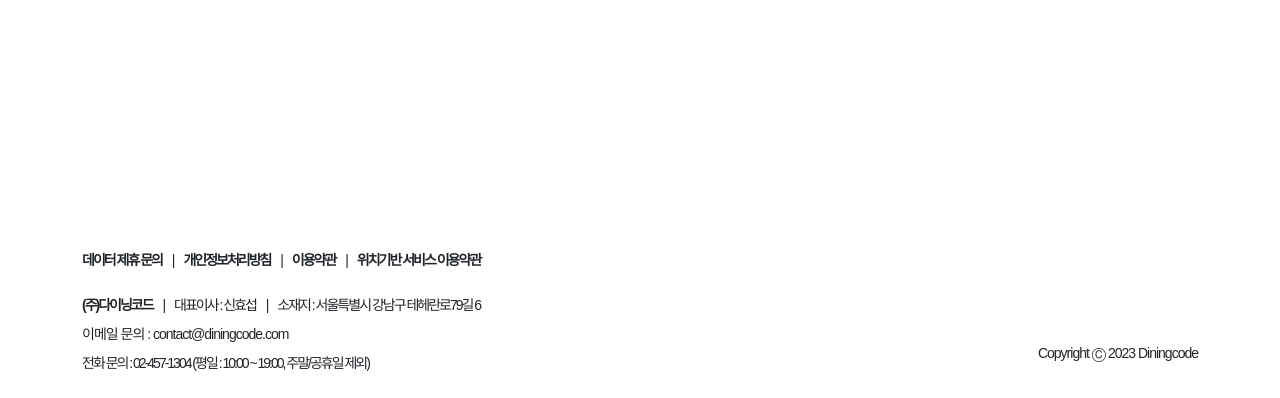
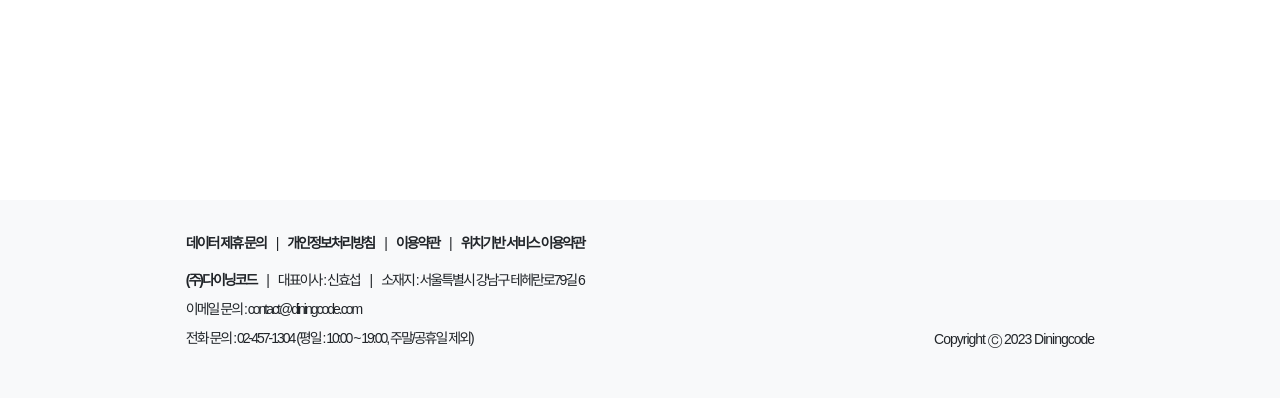
Before and after one commit to hyun-seokkk/Team-03, a Django app: template templates/base.html in a window 1280 px wide; the page is wider, and only the part inside the window is pictured. Shown: the part 402-800 px from the top of that part. Run offline with Django 3.2, Linux system fonts and the light colour scheme; the template is opened without the code that fills it, so the values that code supplies are empty.

Commit message:
Fix base

```diff
--- a/templates/base.html
+++ b/templates/base.html
@@ -5,7 +5,6 @@
     <meta http-equiv="X-UA-Compatible" content="IE=edge" />
     <meta name="viewport" content="width=device-width, initial-scale=1.0" />
     <title>{% block title %}{% endblock title %}</title>
-
     <link
       href="https://cdn.jsdelivr.net/npm/bootstrap@5.3.0-alpha1/dist/css/bootstrap.min.css"
       rel="stylesheet"
@@ -18,16 +17,8 @@
     />
   </head>
   <style>
-
-    .font-weight-bold {
-      font-weight: bold;
-    }
-
-    footer {
-      letter-spacing: -2px;
-      position: fixed;
-      bottom: 0;
-      width: 100%;
+    body {
+      font-family: 'Noto Sans KR', sans-serif;
     }
 
     a {
@@ -35,33 +26,79 @@
       text-color: black
     }
 
-    .navbar {
-      width: 120%;
-      height: 50px;
+    input {
+      max-width: 430px;
+      min-width: 430px;
+      height: 42px;
+      border-radius: 30px;
+      background-color: rgb(245, 245, 245);
+      box-sizing: border-box;
     }
 
-    .navbar-nav {
+    #nav1 {
       display: flex;
-      flex-direction: row;
       justify-content: center;
+      width: 100%;
+      min-height: 74px;
+      border-bottom: 1px solid rgb(234, 234, 234);
+      background-color: white;
+      display: grid;
+      grid-auto-flow: column;
+      grid-auto-columns: 282px 506px auto;
       align-items: center;
-      width: 55%;
+      min-width: 1070px;
+      height: 100%;
+      padding-left: 0px;
+      padding-right: 0px;
+      box-sizing: border-box;
+      font-size: 14px;
     }
+
+
+    #nav1 > div:last-child {
+      margin-left: auto;
+    }
+
+    #nav2 {
+      width: 100%;
+      min-width: 1070px;
+      height: 100%;
+      box-sizing: border-box;
+      font-size: 14px;
+    }
+
+    #nav2 .navbar-collapse {
+      display: flex;
+      justify-content: center;
+    }
+
+    footer {
+      letter-spacing: -2px;
+      position: fixed;
+      bottom: 0px;
+      font-size: 14px;
+      max-height: 198px;
+      padding: 40px 0px;
+      box-sizing: border-box;
+      align-items: center;
+      width: 100%;
+      min-width: 1070px;
+      height: 198px;
+      margin-top: 0px;
+    }
+
+    .font-weight-bold {
+      font-weight: bold;
+    }
+
     {% block style %}{% endblock style %}
   </style>
   <body>
-    <div
-      class="container d-flex justify-content-between align-items-center flex-wrap"
-      style="height=64px;"
-    >
-      <div
-        class="row align-items-center justify-content-between"
-        style="width: 55%"
-      >
+    <div id="nav1">
       <div class="col-md-2">
         <a href="#">
           <img
-              class="Diningcode__Logo"
+            class="logo"
             src="https://dcicons.s3.ap-northeast-1.amazonaws.com/new/images/web/react_components/Header/logo.png"
             alt="다이닝코드"
             width="148.194px"
@@ -69,49 +106,33 @@
           />
         </a>
       </div>
-        <div class="col-md-6">
-          <form class="form-inline d-flex justify-content-between">
+
       <div class="input-group">
         <input
           class="form-control"
-                type="search"
+          type="text"
           placeholder="지역, 음식 또는 식당명 입력"
           aria-label="Search"
-                style="
-                  background-color: #fff;
-                  border: 1px solid #ccc;
-                  border-radius: 5px;
-                  padding: 5px;
-                "
         />
-              <div class="input-group-append">
-                <button class="btn" type="submit" aria-label="검색하기 버튼">
+        <button class="btn btn-outline-info" type="button">
           <i class="bi bi-search"></i>
         </button>
       </div>
-            </div>
-          </form>
-        </div>
-        <div class="col-md-4 d-flex align-items-center">
-          <div class="d-flex flex-row">
+
+      <div>
         <a class="mx-3" href="#" style="color: black">로그인</a>
         <a class="mx-3" href="#" style="color: black">회원가입</a>
       </div>
     </div>
-      </div>
-    </div>
 
-    <nav
-      class="navbar navbar-expand-lg navbar-light bg-light d-flex justify-content-between align-items-center flex-wrap"
-    >
+    <nav class="navbar navbar-expand-lg navbar-light bg-light" id="nav2">
       <div class="navbar-collapse">
         <ul
           class="navbar-nav"
           style="
-            display: flex;
-            flex-direction: row;
             justify-content: center;
             align-items: center;
+            margin-right: 400px;
           "
         >
           <li class="nav-item">
@@ -145,66 +166,40 @@
       </div>
     </nav>
 
-    <footer
-      class="pt-4 pb-3"
-      style="font-size: 14px; font-family: 'Noto Sans KR', sans-serif"
-    >
-      <div class="container">
-        <div class="row">
-          <div class="col-6">
-            <div
-              class="d-flex justify-content-between align-items-center flex-wrap"
-            >
-              <div class="mb-4">
-                <a href="#" class="font-weight-bold text-dark"
-                  >데이터 제휴 문의</a
-                >
+    <footer class="bg-light d-flex justify-content-center">
+      <div style="margin-right: 350px">
+        <p class="mb-3">
+          <a href="#" class="font-weight-bold text-dark">데이터 제휴 문의</a>
           <span class="mx-2">|</span>
-                <a href="#" class="font-weight-bold text-dark"
-                  >개인정보처리방침</a
-                >
+          <a href="#" class="font-weight-bold text-dark">개인정보처리방침</a>
           <span class="mx-2">|</span>
           <a href="#" class="font-weight-bold text-dark">이용약관</a>
           <span class="mx-2">|</span>
           <a href="#" class="font-weight-bold text-dark"
             >위치기반 서비스 이용약관</a
           >
-              </div>
+        </p>
 
-              <div class="mb-2">
+        <p class="mb-2">
           <span class="font-weight-bold">(주)다이닝코드</span>
           <span class="mx-2">|</span>
           <span>대표이사 : 신효섭</span>
           <span class="mx-2">|</span>
           <span>소재지 : 서울특별시 강남구 테헤란로79길 6</span>
-              </div>
-            </div>
-          </div>
+        </p>
+
+        <p class="mb-2">이메일 문의 : contact@diningcode.com</p>
+
+        <p>
+          <span
+            >전화 문의 : 02-457-1304 (평일 : 10:00 ~ 19:00, 주말/공휴일
+            제외)</span
+          >
+        </p>
       </div>
 
-        <div class="row">
-          <div class="col-12">
-            <div
-              class="d-flex justify-content-between align-items-center flex-wrap"
-            >
-              <div>
-                <div class="mb-2" style="letter-spacing: -1px">
-                  이메일 문의 : contact@diningcode.com
-                </div>
-                <div class="mb-2">
-                  전화 문의 : 02-457-1304 (평일 : 10:00 ~ 19:00, 주말/공휴일
-                  제외)
-                </div>
-              </div>
-
-              <div style="text-align: right">
-                <span style="letter-spacing: -1px"
-                  >Copyright Ⓒ 2023 Diningcode</span
-                >
-              </div>
-            </div>
-          </div>
-        </div>
+      <div style="letter-spacing: -1px; position: relative; padding-top: 80px">
+        Copyright Ⓒ 2023 Diningcode
       </div>
     </footer>
 
```
Lines whose indentation alone changed are shown as unchanged.
